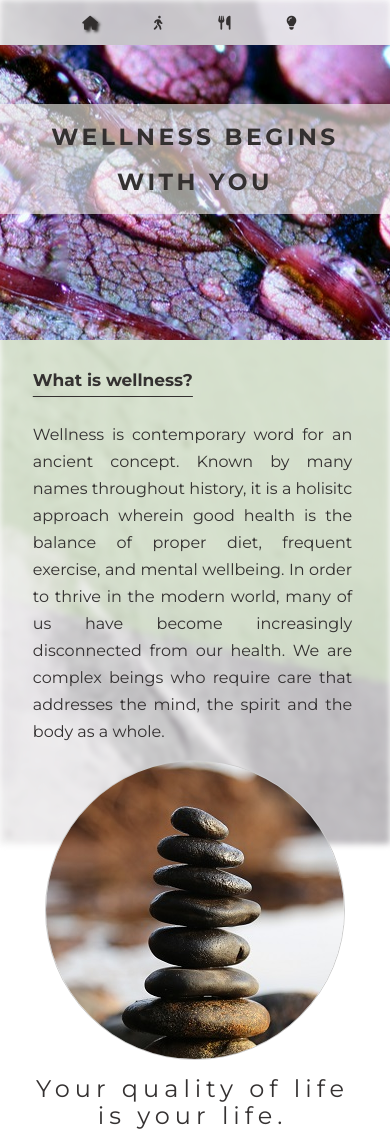
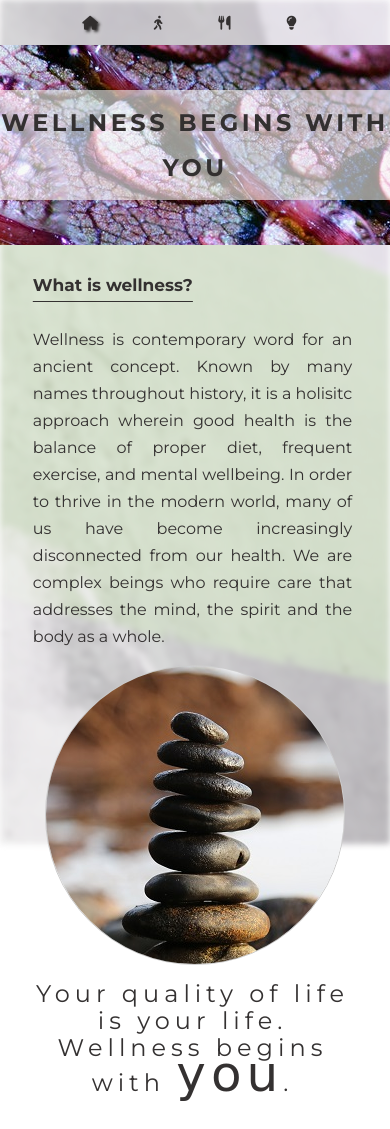
Before and after one commit to GNikroo/Wellness, a plain HTML site: page index.html in a window 390 px wide. Shown: the top 1129 px of the page. Drawn offline with Linux system fonts and the light colour scheme; a web font is replaced by a local one.

Commit message:
Removed unnecesary floats and centered banner-text across all screen sizes

```diff
--- a/assets/css/style.css
+++ b/assets/css/style.css
@@ -15,7 +15,7 @@ body {
     color: #312e2efb;
 }
 
-h3 {
+h2 {
     text-decoration: underline solid #312e2efb;
     text-underline-offset: 10px;
     padding: 3px 30px 3px 25px;
@@ -60,13 +60,14 @@ p {
 #banner-text {
     text-transform: uppercase;
     letter-spacing: 3.5px;
-    margin: 0 0 30px;
-    padding: 10px;
-    top: 13vh;
+    margin: 0 auto;
+    padding: 10px 0;
     position: relative;
     font-size: 200%;
     text-align: center;
     background-color: rgba(250, 249, 246, .6);
+    top: 50%;
+    transform: translateY(-50%);
 }
 
 /* nav links */
@@ -104,7 +105,6 @@ p {
 #intro-q {
     padding-top: 15px;
     width: 100%;
-    float: left;
 }
 
 #intro-a {
@@ -178,25 +178,18 @@ p {
 /* for large to medium screens sizes from 1112px wide and down */
 @media screen and (max-width: 1112px){
 
-    #banner {
-        height: 35vh;
-    }
-
-    #banner-image {
-        position: absolute;
-    }
-
-    #banner-text h2{
+    #banner-text h1{
         font-size: 100%;
         margin: 0 auto;
     }
 
     #relax-img{
-        clear: both;
         width: 100%;
         float: left;
+        clear: both;
         padding: 0;
     }
+}
 
 /* For medium screens sizes from 768px wide and down */
 @media screen and (max-width: 768px){
@@ -229,11 +222,7 @@ p {
         text-shadow: 2px 2px 3px #2c2a2a;
     }
 
-    #banner-text {
-        top: 10vh;
-    }
-
-    #banner-text h2 {
+    #banner-text h1 {
         font-size: 75%;
         margin: 0 auto;
     }
@@ -242,25 +231,23 @@ p {
         font-size: 30px;
         letter-spacing: 3px;
     }
+}
 
-/* For medium screens sizes from 425px wide and down */
-@media screen and (max-width: 425px){
+/* For medium screens sizes from 470px wide and down */
+@media screen and (max-width: 470px){
 
     body {
         line-height: 45px;
         font-size: 16px;
     }
 
-    h3 {
+    h2 {
         font-size: 17px;
-    }
-
-    #banner-text {
-        top: 7vh;
     }
 
     #banner-text h2 {
         font-size: 6vw;
+        line-height: 25px;
         margin: 0 auto;
     }
 
--- a/index.html
+++ b/index.html
@@ -41,14 +41,15 @@
             </ul>
         </nav>
     </header>
-        <section id="banner">
+    <section id="banner">
+
             <div id="banner-text">
-                <h2>Wellness Begins with You</h2>
-            </div>
+                <h1>Wellness Begins with You</h1>
+        </div>
     </section>
     <section id="about">
         <div id="intro-q">
-            <h3>What is wellness?</h3>
+            <h2>What is wellness?</h2>
         </div>
         <div id="intro">
             <div class="intro-a">
@@ -70,17 +71,17 @@
     </section>
     <section>
         <p>
-        <h3>How to achieve wellness</h3>
+        <h2>How to achieve wellness</h2>
         </p>
     </section>
     <section>
         <p>
-        <h3>Holistic exercise</h3>
+        <h2>Holistic exercise</h2>
         </p>
     </section>
     <footer>
         <p>
-        <h3>sign up for motivation</h3>
+        <h2>sign up for motivation</h2>
         </p>
     </footer>
 </div>
```
